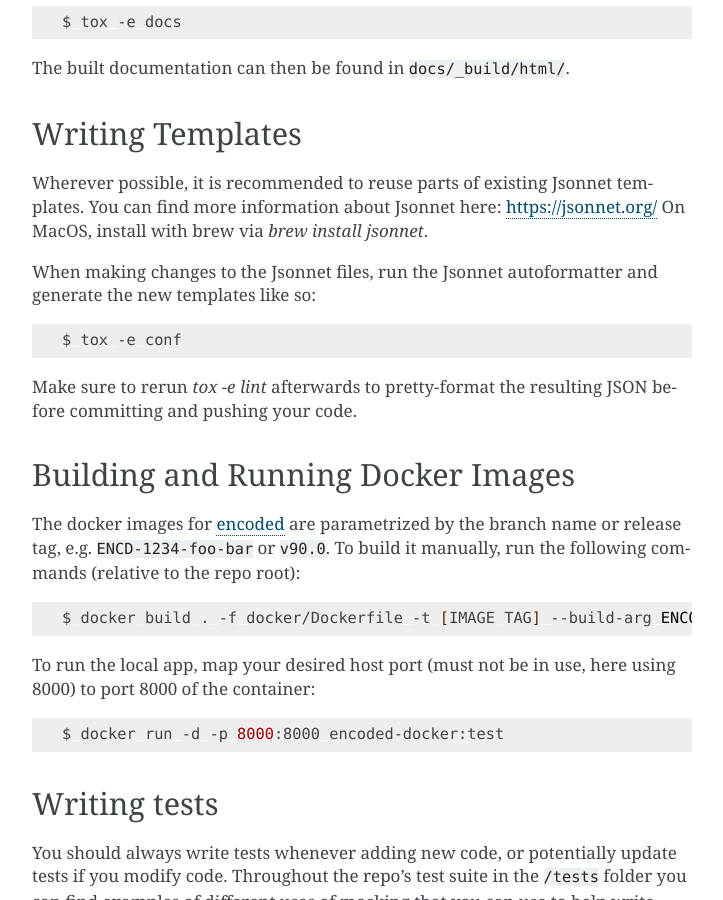
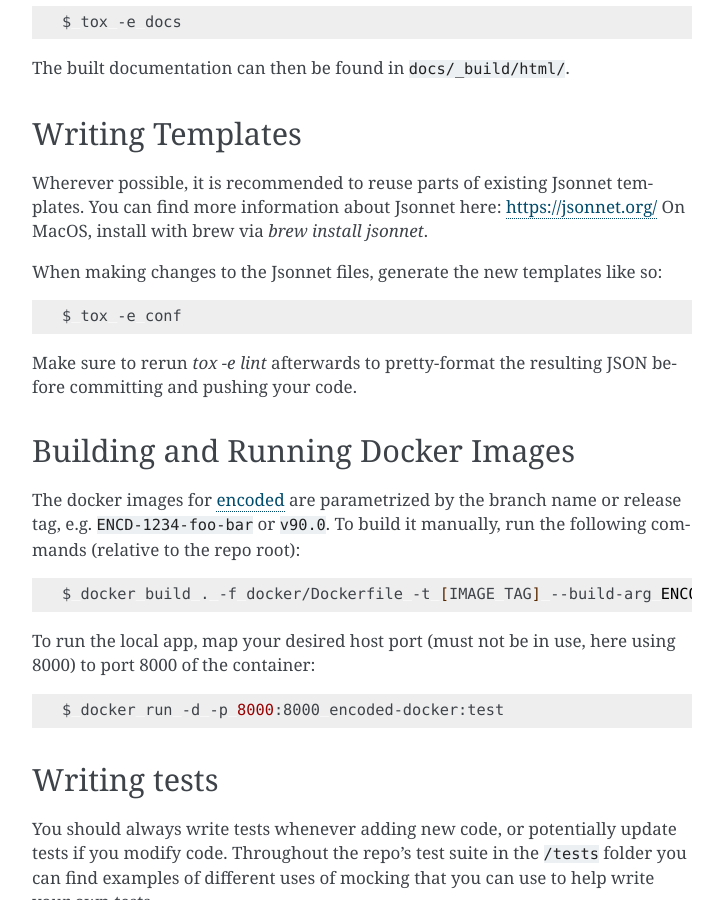
Before and after one commit to ENCODE-DCC/accession, a Sphinx documentation site: the page built from docs/development.rst, in a window 1280 px wide and 900 px high, scrolled down 976 px. Shown: the whole window, without its empty margins (388-1111 px from the left). Built offline with Sphinx 7.4.7, drawn with Linux system fonts in a browser that asks for light colours.

Commit message:
update docs

```diff
--- a/docs/development.rst
+++ b/docs/development.rst
@@ -59,8 +59,7 @@ Wherever possible, it is recommended to reuse parts of existing Jsonnet template
 can find more information about Jsonnet here: https://jsonnet.org/ On MacOS, install
 with brew via `brew install jsonnet`.
 
-When making changes to the Jsonnet files, run the Jsonnet autoformatter and generate the
-new templates like so:
+When making changes to the Jsonnet files, generate the new templates like so:
 
 .. code-block:: bash
 
```
